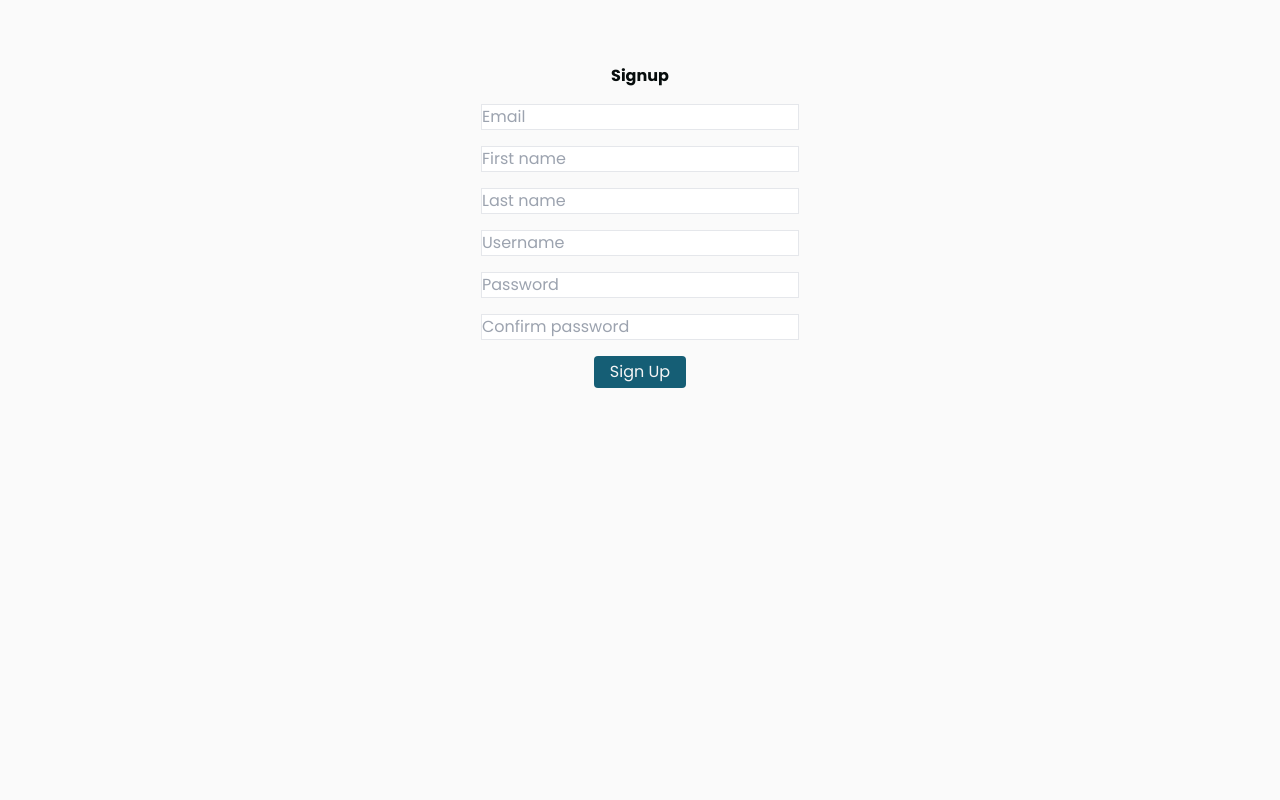
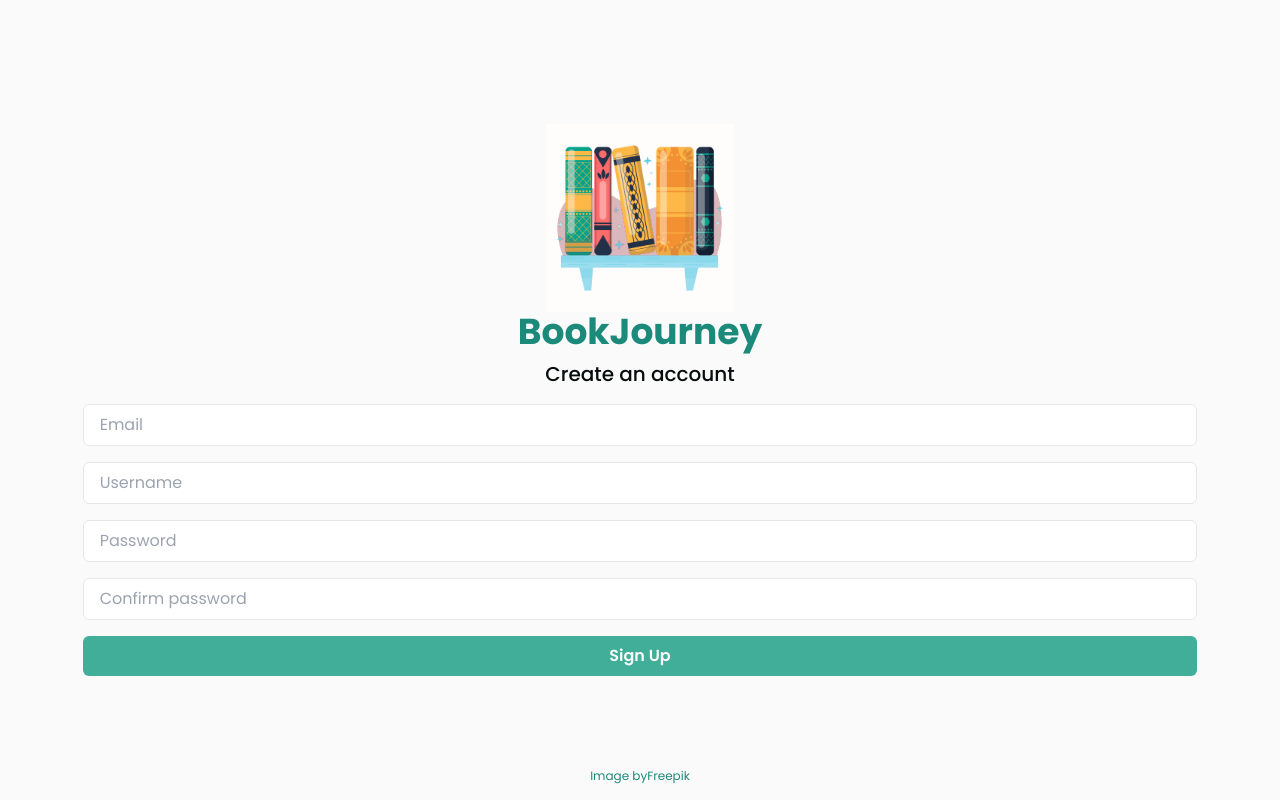
Before and after one commit to agnkos/book-journey, a React (Vite) app: page /signup in a window 1280 px wide. Built offline with nearby package versions, Linux system fonts and the light colour scheme.

Commit message:
css login signup corrected

```diff
--- a/src/index.css
+++ b/src/index.css
@@ -20,5 +20,6 @@
 @layer {
     body {
       @apply text-text;
+      @apply box-border;
     }
   }
--- a/src/pages/Home.jsx
+++ b/src/pages/Home.jsx
@@ -3,7 +3,7 @@ import AuthButton from "../components/AuthButton";
 
 const Home = () => {
   return (
-    <div className="h-screen flex flex-col px-8 pt-16 pb-8 text-center bg-home-bg">
+    <div className="h-screen flex flex-col px-8 pt-16 pb-6 text-center bg-home-bg">
       <h1 className="text-4xl leading-10 mb-4 font-extrabold text-text">
         Welcome to <span className="text-main-accent">BookJourney</span>
       </h1>
--- a/src/pages/Login.jsx
+++ b/src/pages/Login.jsx
@@ -20,15 +20,15 @@ const Login = () => {
   }
 
   return (
-    <div className="h-screen flex flex-col px-8 pt-16 pb-8 text-center bg-light-bg">
-      <img src={ShelfImg} alt="a shelf with books illustration" className="w-4/5 mx-auto" />
-      <h1 className="text-4xl leading-10 mb-2 font-bold text-main-accent">
+    <div className="h-screen flex flex-col justify-center px-8 py-6 text-center bg-light-bg">
+      <img src={ShelfImg} alt="a shelf with books illustration" className="max-w-full max-h-[35%] mx-auto" />
+      <h1 className="text-4xl max-[320px]:text-3xl mb-2 font-bold text-main-accent">
         BookJourney
       </h1>
-      <p className="text-xl font-medium mb-6">Log In</p>
+      <p className="text-xl font-medium mb-4">Log In</p>
       {location.state?.message &&
         <h3>{location.state.message}</h3>}
-      <form onSubmit={handleLogin} className="flex flex-col items-center gap-6">
+      <form onSubmit={handleLogin} className="flex flex-col items-center gap-4">
         <input
           type="text"
           value={loginData.username}
@@ -48,8 +48,9 @@ const Login = () => {
           className="w-11/12 px-4 py-2 rounded-md border"
         />
 
-        <button type="submit" className="w-11/12 px-4 py-2 text-center bg-lighter-accent hover:bg-main-accent-hover text-light-bg font-semibold rounded-md">Log In</button>
+        <button type="submit" className="w-11/12 px-4 py-2 mt-2 text-center bg-lighter-accent hover:bg-main-accent-hover text-light-bg font-semibold rounded-md">Log In</button>
       </form>
+      <p className="text-xs text-main-accent fixed bottom-4 left-2/4 -translate-x-2/4">Image by<a href="https://pl.freepik.com/darmowe-wektory/recznie-rysowane-ilustracja-kregoslupa-ksiazki-o-plaskiej-konstrukcji_24307294.htm#from_view=detail_serie">Freepik</a></p>
     </div>
   )
 }
--- a/src/pages/Signup.jsx
+++ b/src/pages/Signup.jsx
@@ -26,8 +26,12 @@ const Signup = () => {
     })
 
     return (
-        <div className="h-screen flex flex-col px-8 pt-16 pb-8 text-center bg-light-bg">
-            <h1 className="text-center mb-4 font-bold">Signup</h1>
+        <div className="h-screen max-h-screen flex flex-col justify-center px-8 py-6 text-center bg-light-bg">
+            <img src={ShelfImg} className="mx-auto max-w-full max-h-[25%]" alt="a shelf with books illustration" />
+            <h1 className="text-4xl max-[320px]:text-3xl mb-2 font-bold text-main-accent">
+                BookJourney
+            </h1>
+            <p className="text-xl font-medium mb-4">Create an account</p>
             <form onSubmit={handleSignup} className="flex flex-col items-center gap-4">
                 <input
                     type="email"
@@ -36,26 +40,26 @@ const Signup = () => {
                     onChange={handleUserChange}
                     id='email'
                     placeholder="Email"
-                    className="border"
+                    className="w-11/12 px-4 py-2 rounded-md border"
                 />
-                <input
+                {/* <input
                     type="text"
                     value={newUser.firstName}
                     name="firstName"
                     onChange={handleUserChange}
                     id='firstName'
                     placeholder="First name"
-                    className="border"
-                />
-                <input
+                    className="w-11/12 px-4 py-2 text-sm rounded-md border"
+                    />
+                    <input
                     type="text"
                     value={newUser.lastName}
                     name="lastName"
                     onChange={handleUserChange}
                     id='lastName'
                     placeholder="Last name"
-                    className="border"
-                />
+                    className="w-11/12 px-4 py-2 text-sm rounded-md border"
+                /> */}
                 <input
                     type="text"
                     value={newUser.username}
@@ -63,7 +67,7 @@ const Signup = () => {
                     onChange={handleUserChange}
                     id='username'
                     placeholder="Username"
-                    className="border"
+                    className="w-11/12 px-4 py-2 rounded-md border"
                 />
                 <input
                     type="password"
@@ -72,7 +76,7 @@ const Signup = () => {
                     onChange={handleUserChange}
                     id='password'
                     placeholder="Password"
-                    className="border"
+                    className="w-11/12 px-4 py-2  rounded-md border"
                 />
                 <input
                     type="password"
@@ -81,10 +85,11 @@ const Signup = () => {
                     onChange={handleUserChange}
                     id='repeatPassword'
                     placeholder="Confirm password"
-                    className="border"
+                    className="w-11/12 px-4 py-2 rounded-md border"
                 />
-                <button type="submit" className="bg-cyan-800 text-neutral-100 py-1 px-4 rounded">Sign Up</button>
+                <button type="submit" className="w-11/12 px-4 py-2 text-center bg-lighter-accent hover:bg-main-accent-hover text-light-bg font-semibold rounded-md">Sign Up</button>
             </form>
+            <p className="text-xs text-main-accent fixed bottom-4 left-2/4 -translate-x-2/4">Image by<a href="https://pl.freepik.com/darmowe-wektory/recznie-rysowane-ilustracja-kregoslupa-ksiazki-o-plaskiej-konstrukcji_24307294.htm#from_view=detail_serie">Freepik</a></p>
         </div>
     )
 }
```
